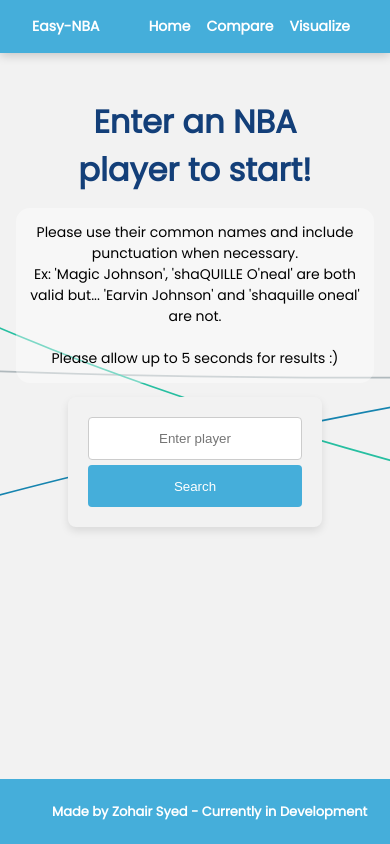
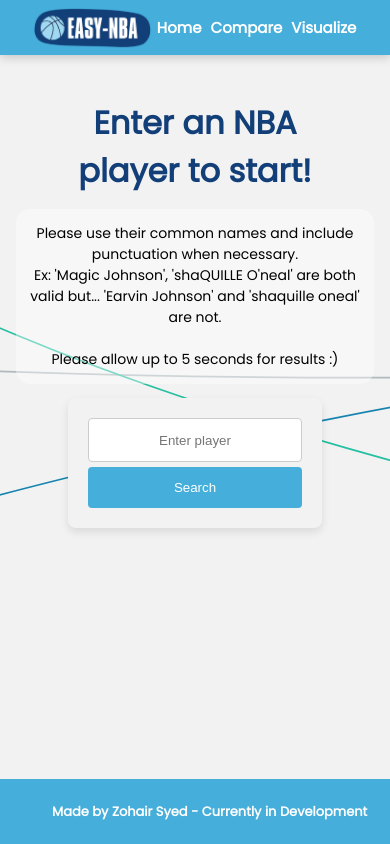
Before and after one commit to jr0ver/Easy-NBA, a Flask app: page / in a window 390 px wide. Run offline with Flask 3, Linux system fonts and the light colour scheme; some libraries are stand-ins or nearby versions.

Commit message:
feat: updated easy-nba icons and title

```diff
--- a/static/styles/main.css
+++ b/static/styles/main.css
@@ -37,6 +37,7 @@
 }
 
 .title {
+    padding-top: 0.5em;
     color: white;
 }
 
@@ -48,7 +49,7 @@
 nav a {
     color: white;
     text-decoration: none;
-    padding: 0.5rem;
+    padding: 0.3em;
 }
 
 nav a:hover {
@@ -169,6 +170,7 @@
 }
 
 .stats-head {
+    padding: 0 1em;
     text-align: center;
     background-color: white;
     width: 60%;
@@ -189,7 +191,7 @@
 
     header {
         padding: 1rem 2rem;
-        font-size: 14px;
+        font-size: 15px;
     }
 
     h1 {
--- a/templates/template.html
+++ b/templates/template.html
@@ -36,7 +36,9 @@
     <div id="lottie"></div> <!-- Background Lottie Animation -->
     <div class="body">
         <header>
-            <div class="title">Easy-NBA</div>
+            <div class="title">
+                <img src="{{ url_for('static', filename='easy-nba.png') }}" width=auto height=45px alt="Easy NBA Logo" />
+            </div>
             <nav>
                 <a href="{{ url_for('home')}}">Home</a>
                 <a href="{{ url_for('compare')}}">Compare</a>
```
Also changed, not shown: static/Easy-NBA.png (added), static/easynba.png (added).
